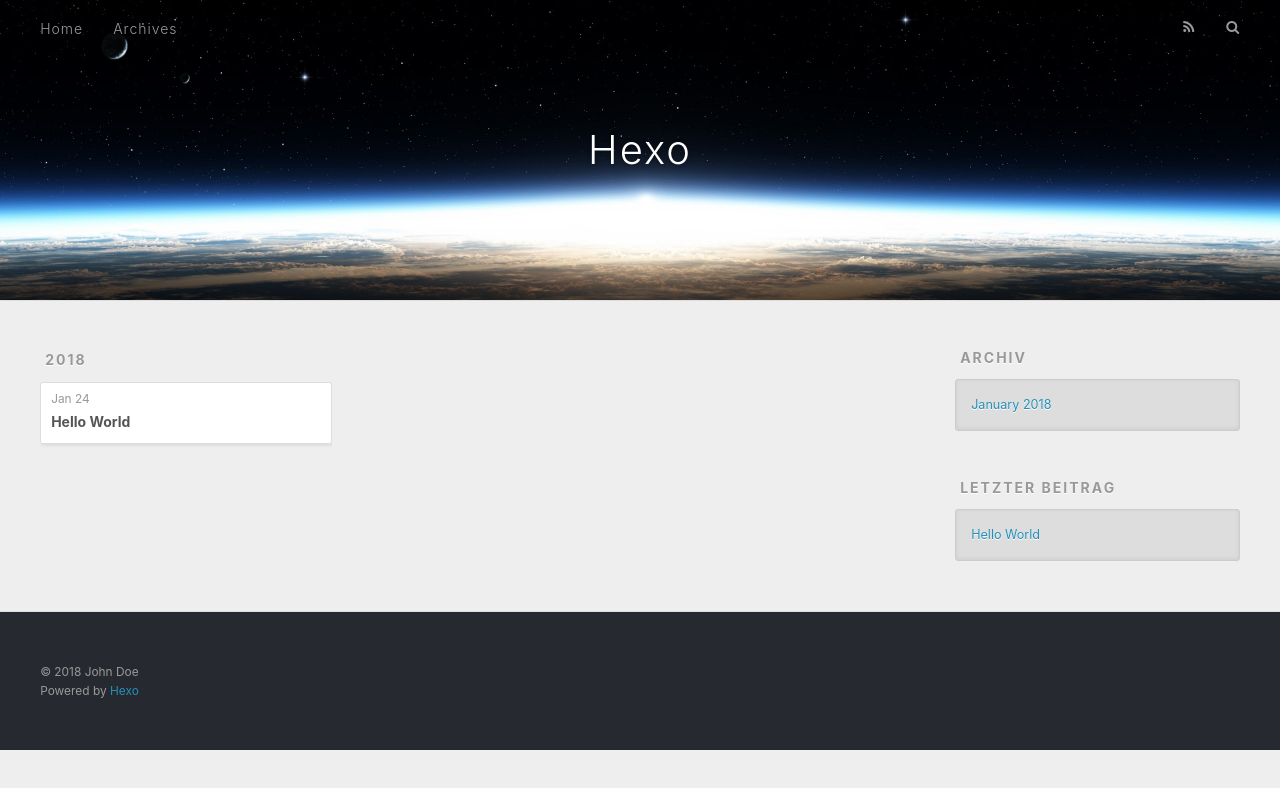
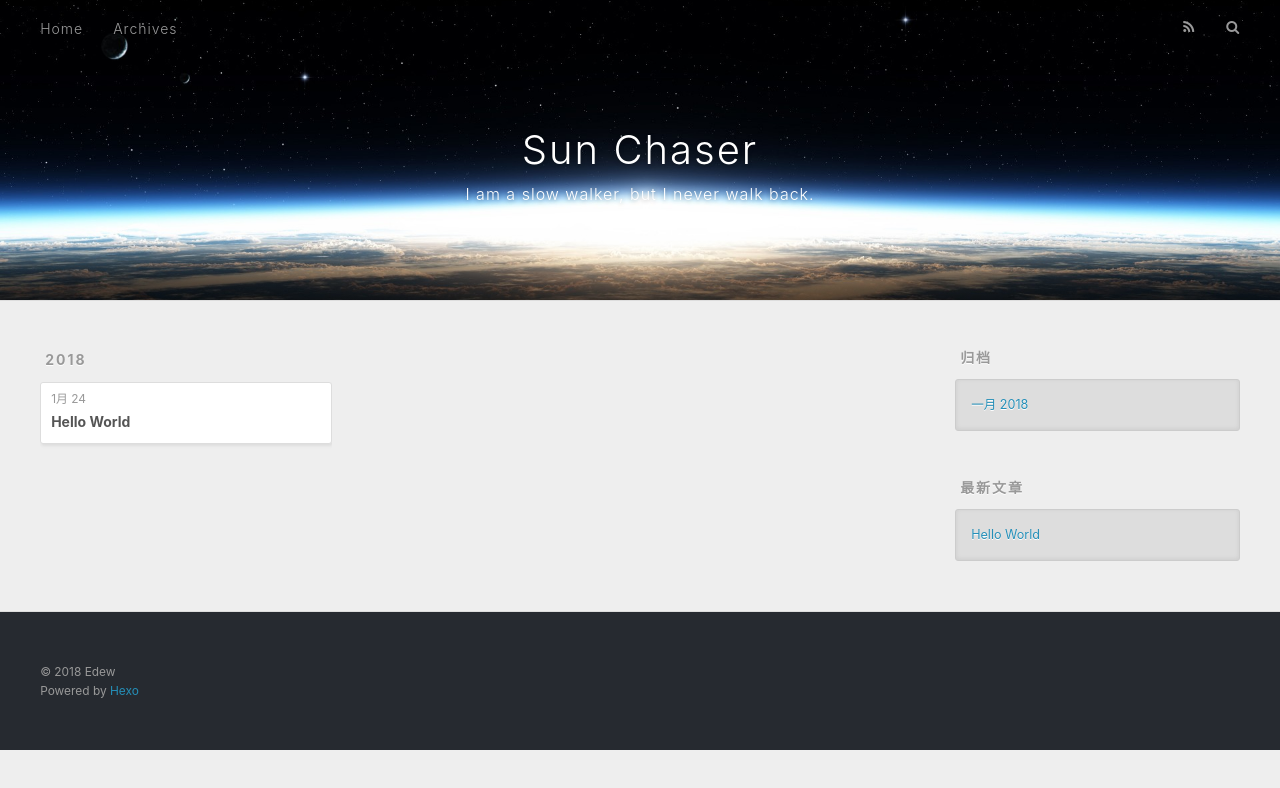
Before and after one commit to Xilululu/xilululu.github.io, a plain HTML site: page archives/2018/01/index.html in a window 1280 px wide. Drawn offline with nearby package versions, Linux system fonts and the light colour scheme.

Commit message:
Site updated: 2018-01-24 01:51:19

```diff
--- a/archives/2018/01/index.html
+++ b/archives/2018/01/index.html
@@ -5,16 +5,20 @@
 
 
 
-  <title>Archiv: 2018/1 | Hexo</title>
+  <title>归档: 2018/1 | Sun Chaser</title>
   <meta name="viewport" content="width=device-width, initial-scale=1, maximum-scale=1">
-  <meta property="og:type" content="website">
-<meta property="og:title" content="Hexo">
+  <meta name="description" content="Edew&apos;s personal blog">
+<meta property="og:type" content="website">
+<meta property="og:title" content="Sun Chaser">
 <meta property="og:url" content="http://yoursite.com/archives/2018/01/index.html">
-<meta property="og:site_name" content="Hexo">
+<meta property="og:site_name" content="Sun Chaser">
+<meta property="og:description" content="Edew&apos;s personal blog">
+<meta property="og:locale" content="zh-CN">
 <meta name="twitter:card" content="summary">
-<meta name="twitter:title" content="Hexo">
+<meta name="twitter:title" content="Sun Chaser">
+<meta name="twitter:description" content="Edew&apos;s personal blog">
 
-    <link rel="alternate" href="/atom.xml" title="Hexo" type="application/atom+xml">
+    <link rel="alternate" href="/atom.xml" title="Sun Chaser" type="application/atom+xml">
 
 
     <link rel="icon" href="/favicon.png">
@@ -33,8 +37,12 @@
   <div id="header-outer" class="outer">
     <div id="header-title" class="inner">
       <h1 id="logo-wrap">
-        <a href="/" id="logo">Hexo</a>
+        <a href="/" id="logo">Sun Chaser</a>
       </h1>
+
+        <h2 id="subtitle-wrap">
+          <a href="/" id="subtitle">I am a slow walker, but I never walk back.</a>
+        </h2>
 
     </div>
     <div id="header-inner" class="inner">
@@ -50,7 +58,7 @@
 
           <a id="nav-rss-link" class="nav-icon" href="/atom.xml" title="RSS Feed"></a>
 
-        <a id="nav-search-btn" class="nav-icon" title="Suche"></a>
+        <a id="nav-search-btn" class="nav-icon" title="搜索"></a>
       </nav>
       <div id="search-form-wrap">
         <form action="//google.com/search" method="get" accept-charset="UTF-8" class="search-form"><input type="search" name="q" class="search-form-input" placeholder="Search"><button type="submit" class="search-form-submit">&#xF002;</button><input type="hidden" name="sitesearch" value="http://yoursite.com"></form>
@@ -76,7 +84,7 @@
   <div class="archive-article-inner">
     <header class="archive-article-header">
       <a href="/2018/01/24/hello-world/" class="archive-article-date">
-  <time datetime="2018-01-23T15:31:05.905Z" itemprop="datePublished">Jan 24</time>
+  <time datetime="2018-01-23T15:31:05.905Z" itemprop="datePublished">1月 24</time>
 </a>
 
 
@@ -108,9 +116,9 @@
 
 
   <div class="widget-wrap">
-    <h3 class="widget-title">Archiv</h3>
+    <h3 class="widget-title">归档</h3>
     <div class="widget">
-      <ul class="archive-list"><li class="archive-list-item"><a class="archive-list-link" href="/archives/2018/01/">January 2018</a></li></ul>
+      <ul class="archive-list"><li class="archive-list-item"><a class="archive-list-link" href="/archives/2018/01/">一月 2018</a></li></ul>
     </div>
   </div>
 
@@ -118,7 +126,7 @@
 
 
   <div class="widget-wrap">
-    <h3 class="widget-title">letzter Beitrag</h3>
+    <h3 class="widget-title">最新文章</h3>
     <div class="widget">
       <ul>
 
@@ -138,7 +146,7 @@
 
   <div class="outer">
     <div id="footer-info" class="inner">
-      &copy; 2018 John Doe<br>
+      &copy; 2018 Edew<br>
       Powered by <a href="http://hexo.io/" target="_blank">Hexo</a>
     </div>
   </div>
```
Also changed, not shown: 2018/01/24/hello-world/index.html (+15 -10 lines), archives/2018/index.html (+21 -13 lines), archives/index.html (+21 -13 lines), index.html (+21 -13 lines).
